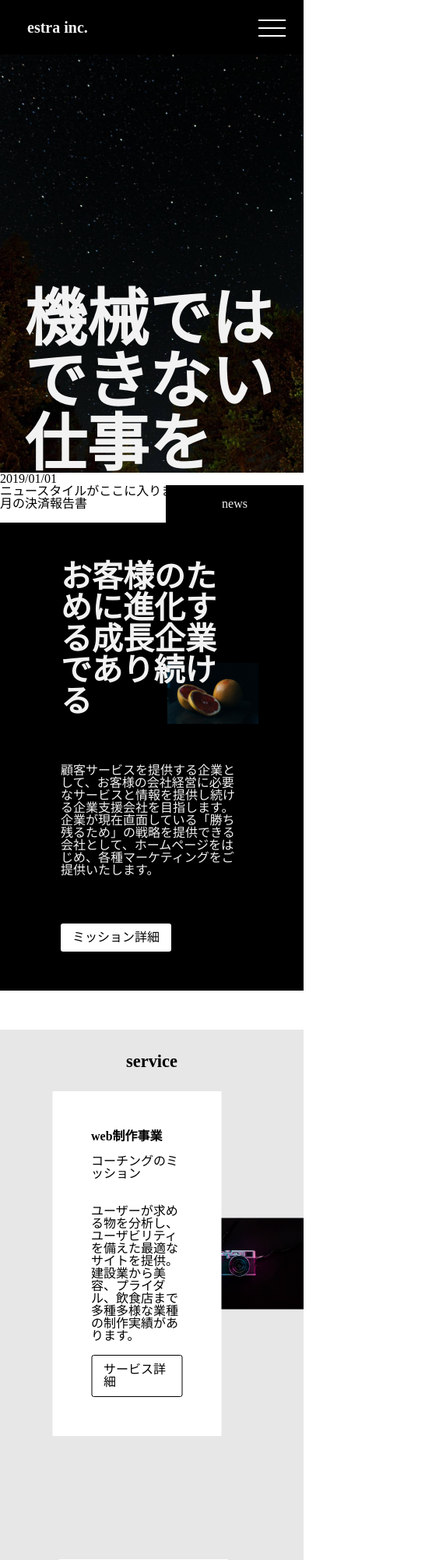
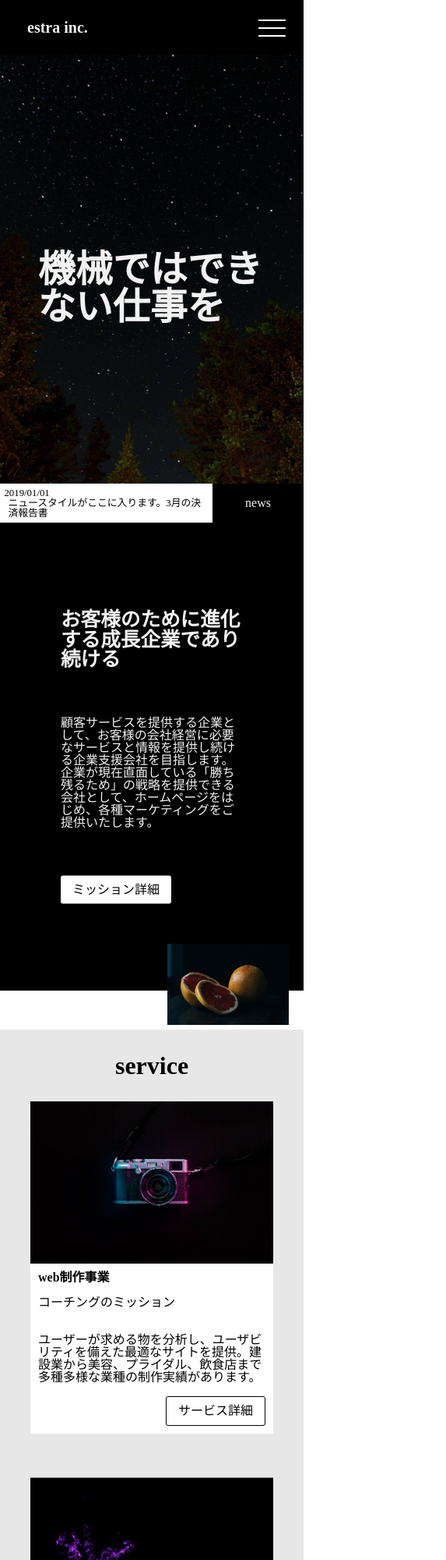
Before and after one commit to maokmleon/caochtech-mao, a plain HTML site: page index.html in a window 390 px wide. Shown: the top 2000 px of the page at 78% size, 573 px wide, since content can reach past the window. Drawn offline with Linux system fonts and the light colour scheme.

Commit message:
レスポンシブ対応

```diff
--- a/css/style.css
+++ b/css/style.css
@@ -184,6 +184,7 @@ header {
   background-size: cover;
   background-position: center;
   position: relative;
+  width: 100%;
 }
 
 .eyecatch-title p {
@@ -198,7 +199,7 @@ header {
 
 
 
-.side-content p {
+.side-content  {
   position: absolute;
   bottom: 0;
   right: 0;
@@ -207,7 +208,7 @@ header {
   padding: 0 300px 16px 0;
 }
 
-.side-news P {
+.side-news  {
   position: absolute;
   color: #f2f2f2;
   background-color: #000;
@@ -411,7 +412,6 @@ header {
 }
 
 .company-bottom p {
-  text-align: center;
   position: absolute;
   transform: translate(-50%, -50%);
   top: 50%;
@@ -439,6 +439,10 @@ header {
   margin-bottom: 30px;
 }
 
+#contact .large {
+  font-size: 1.6rem;
+}
+
 .contact-content h2 {
   margin-bottom: 10px;
   padding: 0;
@@ -458,12 +462,14 @@ header {
   position: relative;
 }
 
-.footer-nav ul {
-  position: absolute;
-  transform: translatey(-50%);
-  top: 50%;
-  right: 35px;
+.footer-logo {
+  font-size: 20px;
+  font-weight: bold;
+  margin-left: 35px;
+  color: #f2f2f2;
+  line-height: 80px;
 }
+
 
 .footer-nav li {
   display: inline-block;
@@ -492,6 +498,10 @@ small {
 }
 
 @media screen and (max-width: 768px) {
+  /* 共通 */
+  .section-title {
+    font-size: 2rem;
+  }
   /* header */
     #hamburger {
     width: 40px;
@@ -531,30 +541,53 @@ small {
   }
 
   /* eyecatch */
-  .eyecatch-title p {
-    font-size: 5rem;
+  .eyecatch-title p{
+    font-size: 3rem;
+    position: absolute;
+    transform: translate(-50%, -50%);
+    top: 50%;
+    left: 50%;
+    width: 75%;
   }
 
-  #eyecatch {
-    position: relative;
-  }
-
-  .side-content p {
+  .side-content  {
     position: absolute;
     left: 0;
     bottom: 0;
     width: 70%;
+    padding: 0;
+    height: 50px;
+    box-sizing: border-box;
+  }
+
+  .side-content-text {
+    font-size: 0.8rem;
+    position: absolute;
+    transform: translatey(-50%);
+    top: 50%;
+    left: 2%;
+  }
+
+  .notice {
+    padding:0 5px 0 5px;
   }
 
   .side-news {
-    text-align: center;
-  }
-
-  .side-news p {
     position: absolute;
     right: 0;
     bottom: 0;
     width: 30%;
+    height: 50px;
+    padding: 0;
+    box-sizing: border-box;
+
+  }
+
+  .side-news p {
+  position: absolute;
+  transform: translate(-50%, -50%);
+  left: 50%;
+  top: 50%;
   }
 
   /* about */
@@ -568,9 +601,10 @@ small {
     transform: translate(-50%, -50%);
     top: 50%;
     left: 50%;
+    z-index: 20;
   }
   .about-content h2 {
-    font-size: 2.5rem;
+    font-size: 1.6rem;
   }
 
   #about h2,
@@ -579,6 +613,89 @@ small {
   }
 
   .about-img {
+  width: 40%;
+  position: ativrele;
+  left: 55%;
+  top: 90%;
+  z-index: 10;
+}
 
+  /* service */
+  #service {
+    height: 1000px;
   }
+  .top-content,
+  .bottom-content {
+    padding: 10px;
+    box-sizing: border-box;
+    width: 80%;
+  }
+
+  .top-img {
+    width: 80%;
+    position: absolute;
+    transform: translate(-50%, -100%);
+    top: 30%;
+    left: 50%;
+  }
+
+  .top-content {
+    position: absolute;
+    transform: translatex(-50%);
+    left: 50%;
+    top: 30%;
+  }
+
+  .bottom-img {
+    width: 80%;
+    position: absolute;
+    transform: translate(-50%, -100%);
+    top: 75%;
+    left: 50%;
+  }
+
+  .bottom-content {
+    position: absolute;
+    transform: translatex(-50%);
+    left: 50%;
+    top: 75%;
+  }
+
+
+  /* company */
+  #company {
+    height: auto;
+  }
+  #company .left,
+  #company .right {
+    width: 100%;
+  }
+
+  .faq {
+    padding: 0;
+    margin-bottom: 50px;
+  }
+
+  .company-bottom {
+    width: 100%;
+  }
+
+  /* footer */
+  .footer-nav {
+    display: none;
+  }
+
+  .footer-logo {
+    position: absolute;
+    transform: translate(-50%, -50%);
+    top: 50%;
+    left: 50%;
+    margin: 0;
+  }
+
+  small {
+    width: 100%;
+    text-align: center;
+  }
+
 }
--- a/index.html
+++ b/index.html
@@ -2,7 +2,8 @@
 <html lang="ja">
 <head>
   <meta charset="UTF-8">
-  <meta name="description" content="機械では教えてくれない">
+  <meta name="description" content="機械では教えてくれない" >
+  <meta name="viewport" content="width=device-width,initial-scale=1.0">
   <link rel="stylesheet" href="css/style.css">
   <title>practice</title>
 </head>
@@ -33,7 +34,10 @@
         <p>機械ではできない仕事を</p>
       </div>
       <div class="side-content">
-        <p>2019/01/01<br>ニュースタイルがここに入ります。3月の決済報告書<p>
+        <div class="side-content-text">
+          <p class="date">2019/01/01</p>
+          <p class="notice">ニュースタイルがここに入ります。3月の決済報告書</p>
+        </div>
       </div>
     　<div class="side-news">
         <p>news</p>
@@ -103,7 +107,7 @@
       <div class="faq">
         <div class="company-bottom">
           <h2 class="section-title">FAQ</h2>
-          <p>よくある質問</p>
+          <p>良くある質問</p>
         </div>
       </div>
     </div>
@@ -112,7 +116,7 @@
       <div class="contact-content">
         <h2 class="section-title">contact</h2>
         <p>お問い合わせ</p>
-        <div class="large"><p>お問い合わせください。</p></div>
+        <div class="large"><p>お気軽にお問い合わせください。</p></div>
         <div class="small"><p>資料請求・お問い合わせなどなんでも気軽にお問い合わせください。お仕事の連絡もお問い合わせページに飛んでいただいて、入力フォームにご記入お願いいたします。</p></div>
         <a href="#" class="button">お問い合わせへ</a>
       </div>
@@ -121,6 +125,8 @@
 
   <footer id="footer">
     <small>Copyright 2019 estra inc. All Rights Reserved</small>
+    <div class="flex between">
+      <p class="footer-logo">estra inc.</p>
       <nav class="footer-nav">
         <ul>
           <li><a href="#">home</a></li>
@@ -130,6 +136,8 @@
           <li><a href="#">price</a></li>
         </ul>
     </nav>
+    </div>
+
   </footer>
 </body>
 </html>
```
Lines whose indentation alone changed are shown as unchanged.
